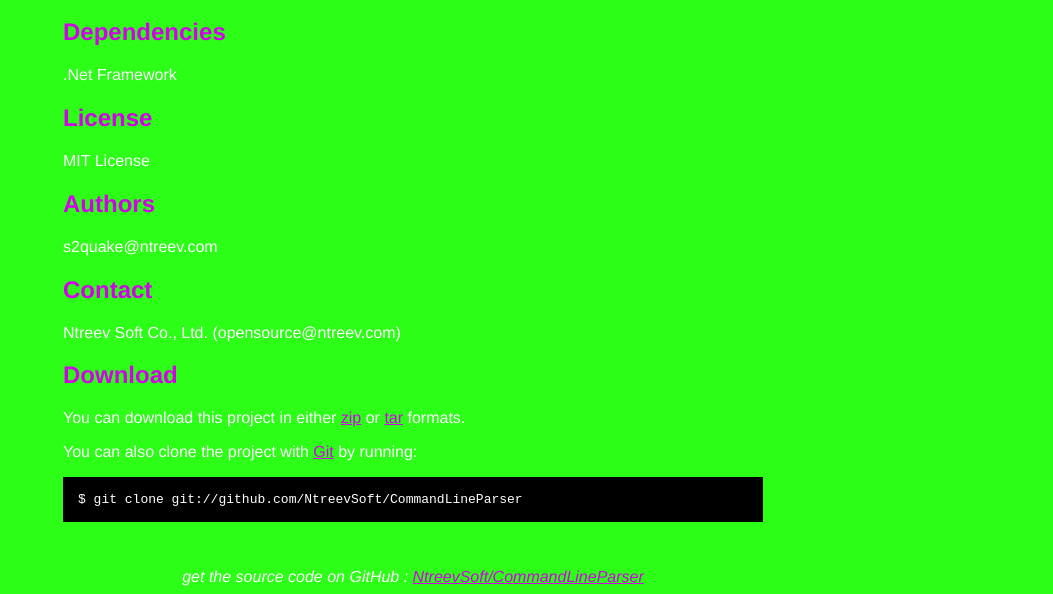
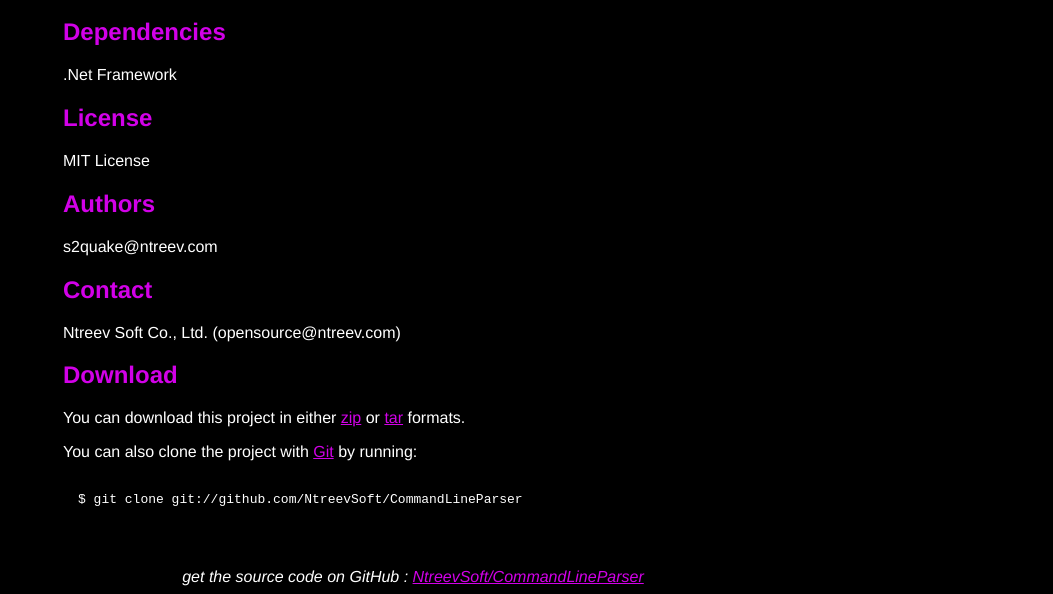
Before and after one commit to NtreevSoft/CommandLineParser, a plain HTML site: page index.html in a window 1280 px wide. Shown: the part 316-910 px from the top of the page, without its empty margins (227-1280 px from the left). Drawn offline with Linux system fonts and the light colour scheme.

Commit message:
change bgcolor

```diff
--- a/index.html
+++ b/index.html
@@ -8,7 +8,7 @@
   <style type="text/css">
     body {
       margin-top: 1.0em;
-      background-color: #2dfe17;
+      background-color: #000000;
       font-family: Helvetica, Arial, FreeSans, san-serif;
       color: #ffffff;
     }
```
